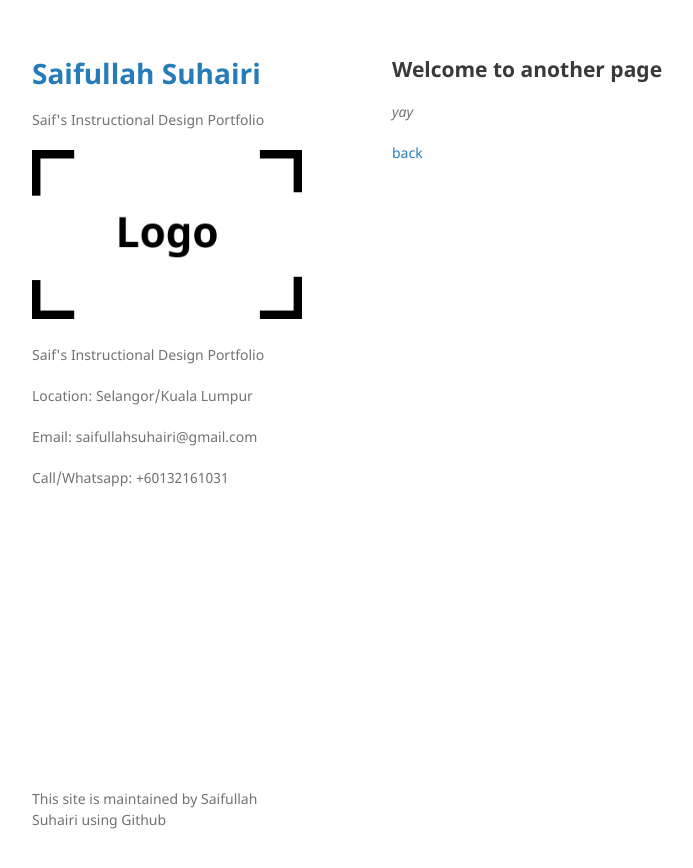
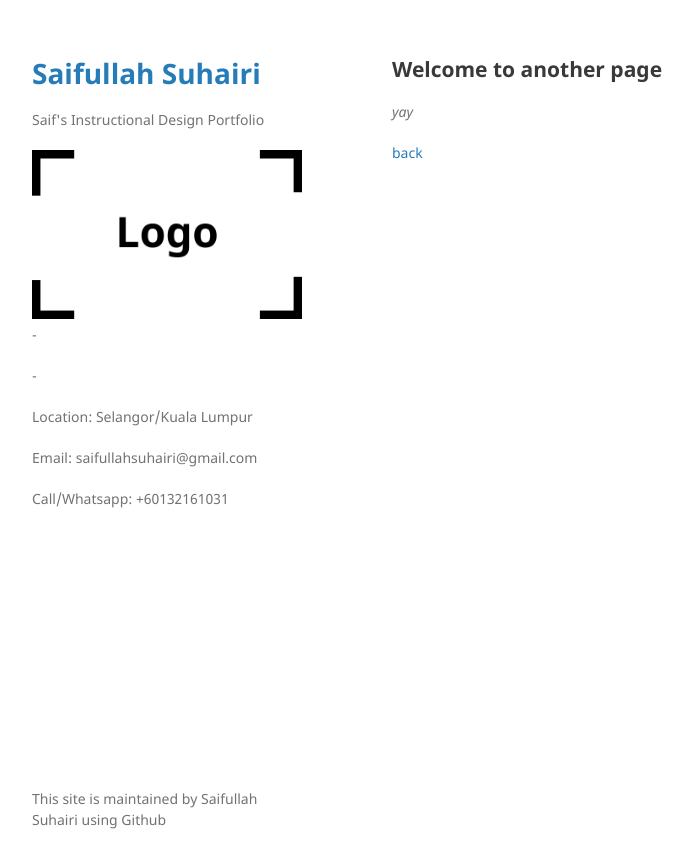
Before and after one commit to saifsuhairi/saifsuhairi.github.io, a Jekyll site: the page built from another-page.md, in a window 1280 px wide. Shown: the top 868 px of the page, without its empty margins (178-871 px from the left). Built offline with Jekyll 4.4.1, drawn with Linux system fonts in a browser that asks for light colours; our own code applies the rules of GitHub Pages for plain Markdown files.

Commit message:
Update default.html

```diff
--- a/_layouts/default.html
+++ b/_layouts/default.html
@@ -21,9 +21,8 @@
         {% if site.logo %}
           <img src="{{site.logo | relative_url}}" alt="Logo" />
         {% endif %}
-        <p></p>
-        <p></p>
-        <p>{{ site.description | default: site.github.project_tagline }}</p>
+        <p>-</p>
+        <p>-</p>
         <p>Location: Selangor/Kuala Lumpur</p>
         <p>Email: saifullahsuhairi@gmail.com</p>
         <p>Call/Whatsapp: +60132161031</p>
```
